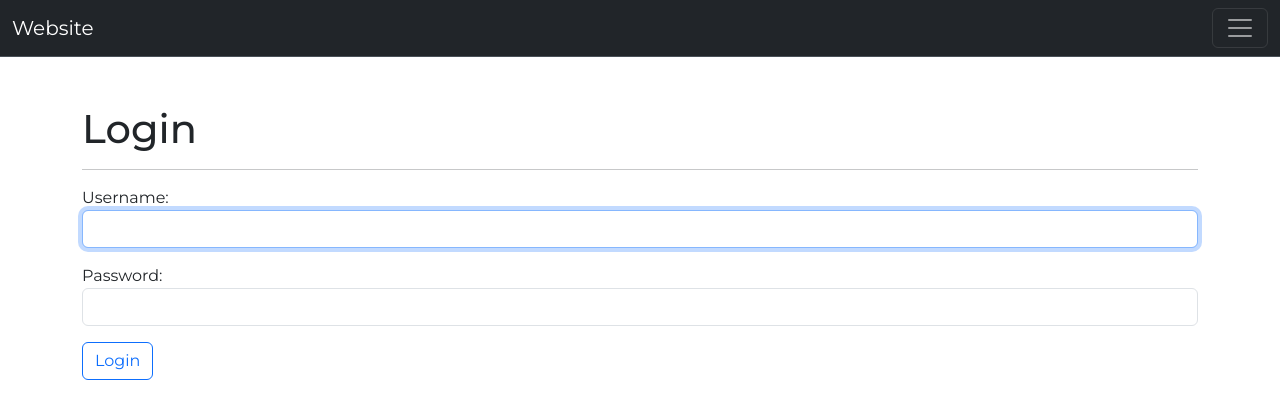
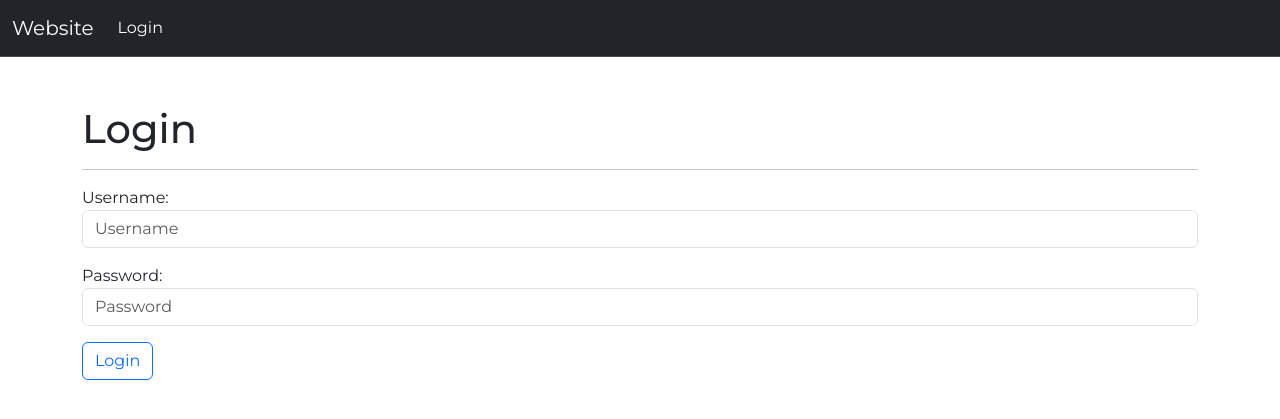
Before and after one commit to Nepul321/Essay-Generator-Django, a Django app: page /login/?next=/account/ in a window 1280 px wide. Shown: the top 419 px of the page. Run offline with Django 5.2, Linux system fonts and the light colour scheme.

Commit message:
10th Commit

```diff
--- a/authentication/forms.py
+++ b/authentication/forms.py
@@ -1,5 +1,6 @@
 from django import forms
 from django.contrib.auth.models import User
+from django.contrib.auth.forms import AuthenticationForm
 
 class AccountUpdateForm(forms.ModelForm):
 	class Meta:
@@ -12,3 +13,23 @@
 			'last_name' : forms.TextInput(attrs={'class' : 'form-control'}),
 			'email' : forms.EmailInput(attrs={'class' : 'form-control'}),
 		}
+
+class LoginForm(AuthenticationForm):
+    username = forms.CharField(
+        max_length=150,
+        widget=forms.TextInput(
+            attrs={
+                "class": "form-control",
+                "placeholder": "Username",
+            }
+        ),
+    )
+
+    password = forms.CharField(
+        widget=forms.PasswordInput(
+            attrs={
+                "class": "form-control",
+                "placeholder": "Password",
+            }
+        )
+    )
--- a/authentication/templates/login.html
+++ b/authentication/templates/login.html
@@ -16,17 +16,3 @@
 </form>
 </div>
 {% endblock body %}
-
-{% block js %}
-<script>
-    const password_input = document.getElementById("id_password");
-    const username_input = document.getElementById("id_username");
-
-    function styleElements() {
-        password_input.classList.add("form-control");
-        username_input.classList.add("form-control");
-    }
-
-    styleElements();
-</script>
-{% endblock js %}
--- a/authentication/urls.py
+++ b/authentication/urls.py
@@ -5,6 +5,6 @@
 urlpatterns = [
   path('login/', LoginView, name="accounts-login"),
   path('logout/', LogoutView, name="accounts-logout"),
-  path('account/', AccountView, name="account-view"),
+  path('account/', AccountView, name="accounts-account"),
 
 ]
--- a/authentication/views.py
+++ b/authentication/views.py
@@ -1,6 +1,5 @@
 from django.shortcuts import render, HttpResponseRedirect, redirect
 from .decorators import unauthenticated_user
-from django.contrib.auth.forms import AuthenticationForm
 from django.contrib.auth import login,logout
 from django.contrib.auth.decorators import login_required
 from .forms import *
@@ -11,7 +10,7 @@
   next = ""
   if request.GET:
     next = request.GET['next']
-  form = AuthenticationForm(request, data=request.POST or None)
+  form = LoginForm(request, data=request.POST or None)
   if form.is_valid():
     user = form.get_user()
     login(request, user)
--- a/base/templates/base.html
+++ b/base/templates/base.html
@@ -23,17 +23,26 @@
 }
   </style>
   <body>
-    <nav class="navbar bg-dark border-bottom border-body" data-bs-theme="dark">
+    <nav class="navbar bg-dark border-bottom border-body navbar-expand-lg" data-bs-theme="dark">
   <div class="container-fluid">
-    <a class="navbar-brand" href="">Website</a>
+    <a class="navbar-brand" href="/">Website</a>
     <button class="navbar-toggler" type="button" data-bs-toggle="collapse" data-bs-target="#navbarSupportedContent" aria-controls="navbarSupportedContent" aria-expanded="false" aria-label="Toggle navigation">
       <span class="navbar-toggler-icon"></span>
     </button>
     <div class="collapse navbar-collapse" id="navbarSupportedContent">
       <ul class="navbar-nav me-auto mb-2 mb-lg-0">
+        {% if user.is_authenticated %}
         <li class="nav-item">
-          <a class="nav-link active" aria-current="page" href="/">Home</a>
+          <a class="nav-link active" aria-current="page" href="{% url 'accounts-account' %}">Account</a>
         </li>
+        <li class="nav-item">
+          <a class="nav-link active" aria-current="page" href="{% url 'accounts-logout' %}">Logout</a>
+        </li>
+        {% else  %}
+        <li class="nav-item">
+          <a class="nav-link active" aria-current="page" href="{% url 'accounts-login' %}">Login</a>
+        </li>
+        {% endif %}
       </ul>
     </div>
   </div>
--- a/base/views.py
+++ b/base/views.py
@@ -1,8 +1,9 @@
 from django.shortcuts import render, redirect
 from .forms import EssayForm
 from .service import ask_gemini
+from django.contrib.auth.decorators import login_required
 
-
+@login_required
 def HomeView(request, *args, **kwargs):
 	template = "home.html"
 	form = EssayForm()
@@ -13,7 +14,7 @@
 		reply = ask_gemini(prompt, paragraphs, level)
 		form = EssayForm(request.POST)
 		if form.is_valid():
-			form.instance.content = reply['markdown']
+			form.instance.content = reply
 			form.instance.user = request.user
 			form.save()
 			return redirect('/')
```
Also changed, not shown: base/service.py (+2 -15 lines).
